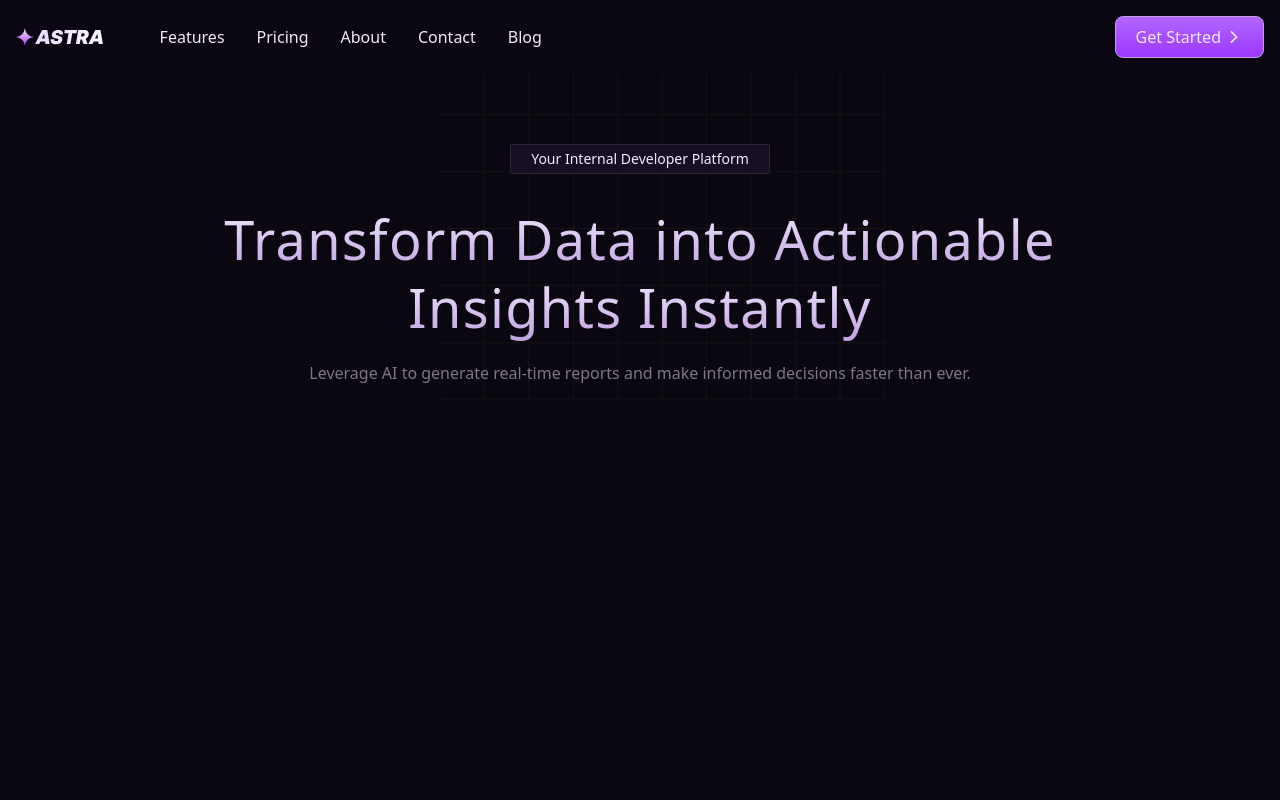
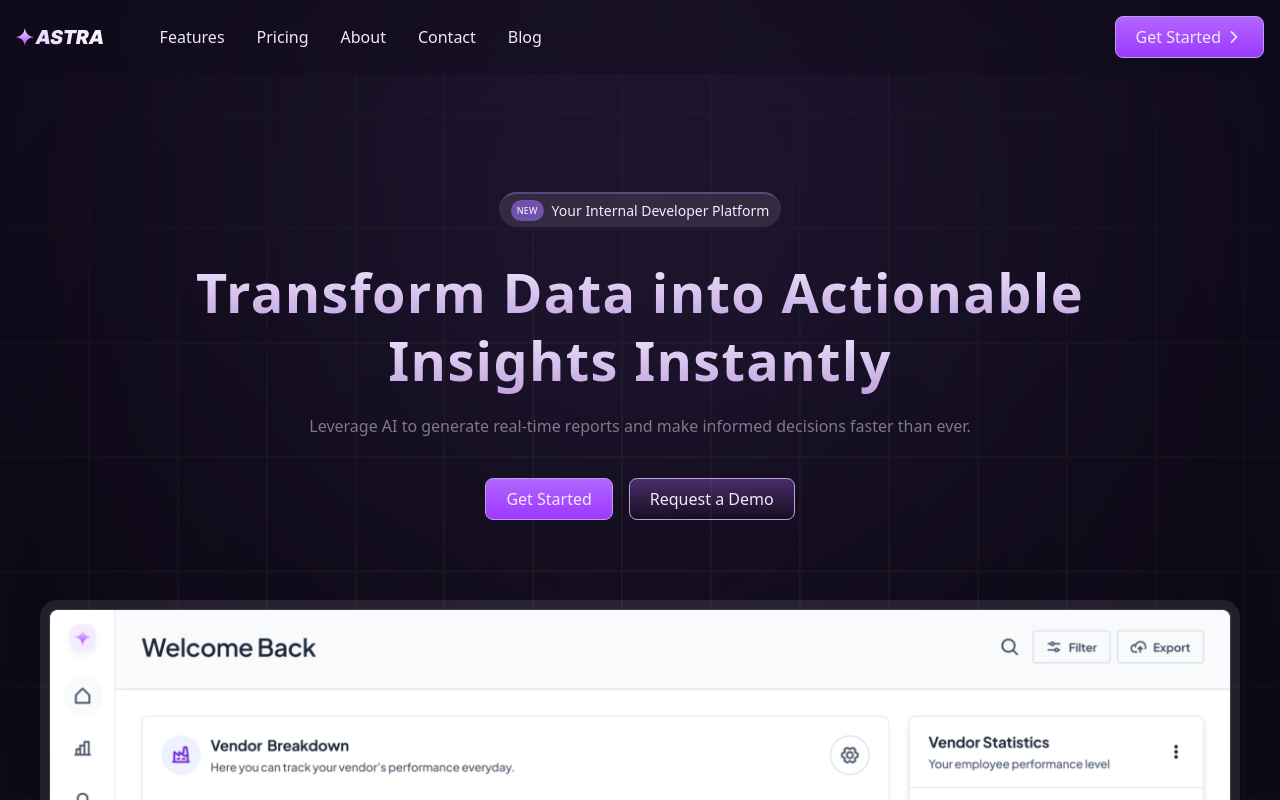
Before and after one commit to ehtishamsh/astraSaasLandingPage, a React (Vite) app: page / in a window 1280 px wide. Shown: the top 800 px of the page. Built offline with nearby package versions, Linux system fonts and the light colour scheme.

Commit message:
added img and text

```diff
--- a/src/pages/Home.tsx
+++ b/src/pages/Home.tsx
@@ -1,14 +1,36 @@
+import { Link } from "react-router-dom";
+import Marquee from "../components/home/Marquee";
 function Home() {
   return (
-    <section className="relative h-screen">
-      <div className="absolute top-0  left-0 right-0 bottom-0 z-[10]">
-        <img src="/grid.svg" alt="" className="w-full max-h-[400px]" />
+    <section className="relative">
+      <div
+        className="w-full h-full relative pt-12 px-5"
+        style={{
+          backgroundImage: "url('/grid.svg')",
+        }}
+      >
+        <div className="absolute -top-[60px] left-0 right-0 z-20 flex justify-center">
+          <div className="  bg-mainColor-400/60 opacity-50 rounded-full blur-[15rem] w-[433px] h-[525px] hidden lg:flex">
+            &nbsp;
           </div>
-      <div className="flex flex-col pt-36 max-w-[900px] mx-auto items-center z-30 relative">
-        <span className="text-sm px-5 rounded-sm py-1 border w-fit text-center border-[rgba(_243,_236,_254,_0.1)] text-textColor bg-mainColor-800">
-          Your Internal Developer Platform
+        </div>
+        <div className="absolute -top-[100px] left-0 right-0 z-20 flex justify-center">
+          <div className="  bg-mainColor-600/60 opacity-50 rounded-full blur-[15rem] w-[380px] h-[620px] hidden lg:flex">
+            &nbsp;
+          </div>
+        </div>
+
+        <div className="flex flex-col pt-36 mb-20 max-w-[900px] mx-auto items-center z-30 relative">
+          <Link
+            to={"/"}
+            className=" border-b-0 border-x-0 border-t-2 border-mainColor-400/40 text-sm flex items-center gap-2 px-3 rounded-full py-1.5 backdrop-blur-md w-fit text-center text-textColor bg-white/10"
+          >
+            <span className="text-white text-[9px] tracking-wide font-medium bg-mainColor-500 rounded-full px-1.5 py-[0.5px]">
+              NEW
             </span>
-        <h1 className="mt-8 text-[54px] font-medium text-center tracking-wide leading-tight">
+            <span>Your Internal Developer Platform</span>
+          </Link>
+          <h1 className="mt-8 text-[54px] font-bold text-center tracking-wide leading-tight">
             <span
               style={{
                 backgroundImage:
@@ -31,11 +53,41 @@ function Home() {
             </span>
           </h1>
           <h5 className="text-base mt-5 text-center text-[rgba(172,165,183,0.7)]">
-          Leverage AI to generate real-time reports and make informed decisions
-          faster than ever.
+            Leverage AI to generate real-time reports and make informed
+            decisions faster than ever.
           </h5>
-        <div></div>
+          <div className="flex gap-4 mt-10">
+            <Link
+              reloadDocument
+              to="/"
+              className="px-5 py-2 rounded-[8px] flex items-center justify-center gap-1 text-base text-mainColor-100 bg-gradient-to-b from-[#B266FF] to-[#9C39FF] border border-mainColor-300"
+            >
+              Get Started
+            </Link>
+            <Link
+              reloadDocument
+              to="/"
+              className="px-5 py-2 rounded-[8px] flex items-center justify-center gap-1 text-base text-mainColor-100 bg-gradient-to-b from-[#b469ff53] to-transparent border border-mainColor-300"
+            >
+              Request a Demo
+            </Link>
           </div>
+        </div>
+        <div className="flex justify-center relative z-30 max-w-[1200px] mx-auto">
+          <img
+            src="/hero-section-dashboard.png"
+            alt="dashboard"
+            className="w-full"
+          />
+        </div>
+      </div>
+      <div className="mt-20 relative z-30 px-4 w-full">
+        <span className="uppercase text-center inline-block w-full tracking-[1.2px] font-normal text-mainColor-100 text-xs">
+          Used by the world's most average companies
+        </span>
+      </div>
+
+      <div className="overlay">&nbsp;</div>
     </section>
   );
 }
```
Lines whose indentation alone changed are shown as unchanged.
